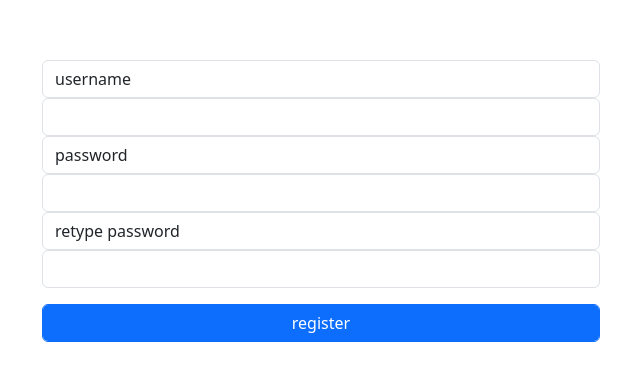
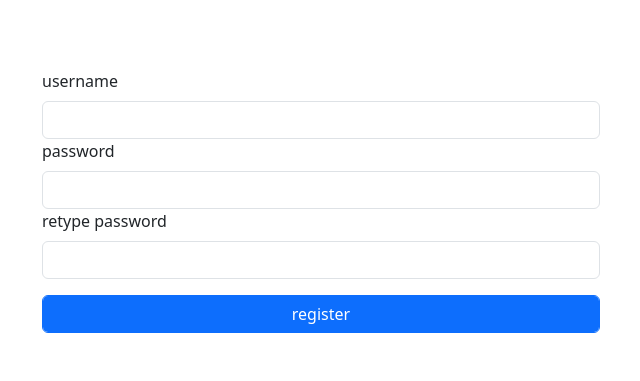
Before and after one commit to nafimbrk/belajar-vue, a plain HTML site: page watchers.html in a window 1280 px wide. Shown: the part 199-580 px from the top of the page, without its empty margins (319-959 px from the left). Drawn offline with nearby package versions, Linux system fonts and the light colour scheme.

Commit message:
computed & watchers

```diff
--- a/watchers.html
+++ b/watchers.html
@@ -15,17 +15,17 @@
             <div class="d-flex justify-content-center align-items-center" style="height: 100vh;">
                 <form action="" @submit.prevent="" class="w-50">
                     <div>
-                        <label for="username" class="form-control">username</label>
+                        <label for="username" class="form-label">username</label>
                         <input type="text" name="" id="username" class="form-control" v-model="username">
                         <label for="username" class="text-danger fw-bold" v-if="usernameError">minimal username 8 karakter</label>
                     </div>
                     <div>
-                        <label for="password" class="form-control">password</label>
+                        <label for="password" class="form-label">password</label>
                         <input type="password" name="" id="password" class="form-control" v-model="password">
                         <label for="password" class="text-danger fw-bold" v-if="passwordError">minimal password 8 karakter</label>
                     </div>
                     <div>
-                        <label for="passwordRetype" class="form-control">retype password</label>
+                        <label for="passwordRetype" class="form-label">retype password</label>
                         <input type="password" name="" id="passwordRetype" class="form-control" v-model="passwordRetype">
                         <label for="passwordRetype" class="text-danger fw-bold" v-if="passwordRetypeError">password retype tidak sama dengan password</label>
                     </div>
```
